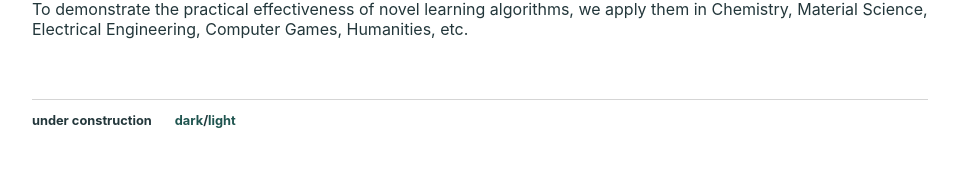
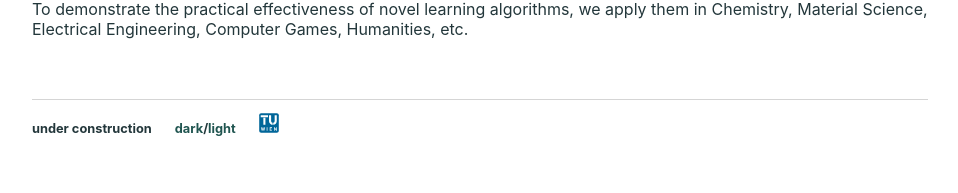
Before and after one commit to ml-tuw/ml-tuw.github.io, a Jekyll site: the page built from index.html, in a window 1280 px wide. Shown: the part 1834-2027 px from the top of the page, without its empty margins (160-1118 px from the left). Built offline with Jekyll 4.4.1, drawn with Linux system fonts in a browser that asks for light colours.

Commit message:
add tuwien logo to footer

```diff
--- a/_includes/footer.html
+++ b/_includes/footer.html
@@ -1,5 +1,6 @@
 <footer>
 	    		<ul>
 	        		<li>under construction</li> <li> <a onclick=dark()>dark</a>/<a onclick=light()>light</a>  </li>
+	        		<li><a href="https://www.tuwien.ac.at"><img src="/files/tuwien.svg" border="0" width="20" height="20"></a></li>
 				</ul>
 			</footer>
```
Also changed, not shown: files/tuwien.svg (added).
